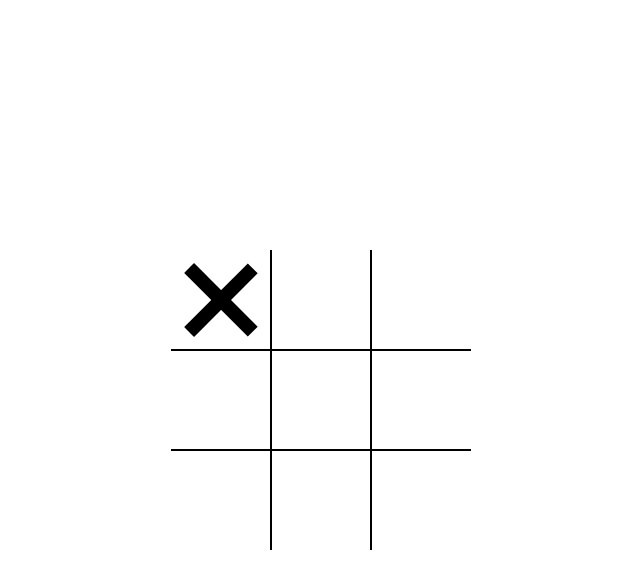
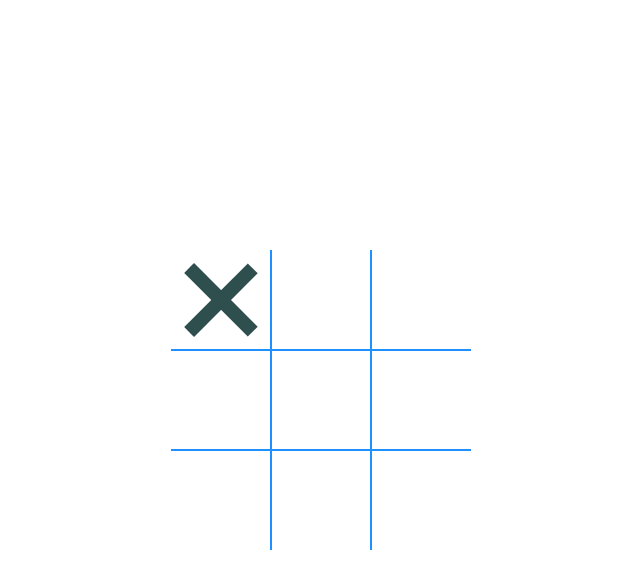
Before and after one commit to TeaChareqishvili/TicTacToe-Game, a plain HTML site: page index.html in a window 1280 px wide. Both pictures are taken after a click on the element 540 px from the left and 300 px from the top of the page. Shown: the whole page, without its empty margins (319-959 px from the left). Drawn offline with Linux system fonts and the light colour scheme.

Commit message:
color change

```diff
--- a/style.css
+++ b/style.css
@@ -3,6 +3,7 @@
     margin:0;
     box-sizing: border-box;
 }
+
 :root{
     --cell-size:100px;
     --mark-size:calc(var( --cell-size) * .9);
@@ -21,7 +22,7 @@
 .cell{
     width:var( --cell-size);
     height:var( --cell-size);
-    border:solid 1px black;
+    border:solid 1px dodgerblue;
     display:flex;
     justify-content: center;
     align-items: center;
@@ -57,7 +58,7 @@
    content:'';
    width:calc(var(--mark-size) * .15);
    height:var(--mark-size);
-   background-color:black;
+   background-color:darkslategray;
    position:absolute;
 }
 .board.x .cell:not(.x):not(.circle):hover:before,
@@ -92,7 +93,7 @@
 .cell.circle:after{
    content:'';
    border-radius:50%;
-   background-color:black;
+   background-color:darkblue;
    position:absolute;
 }
 
```
